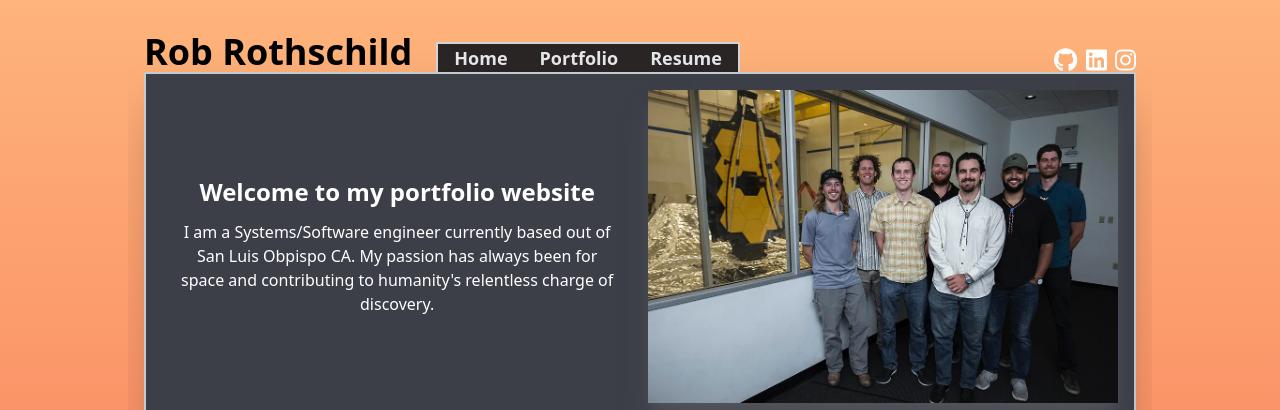
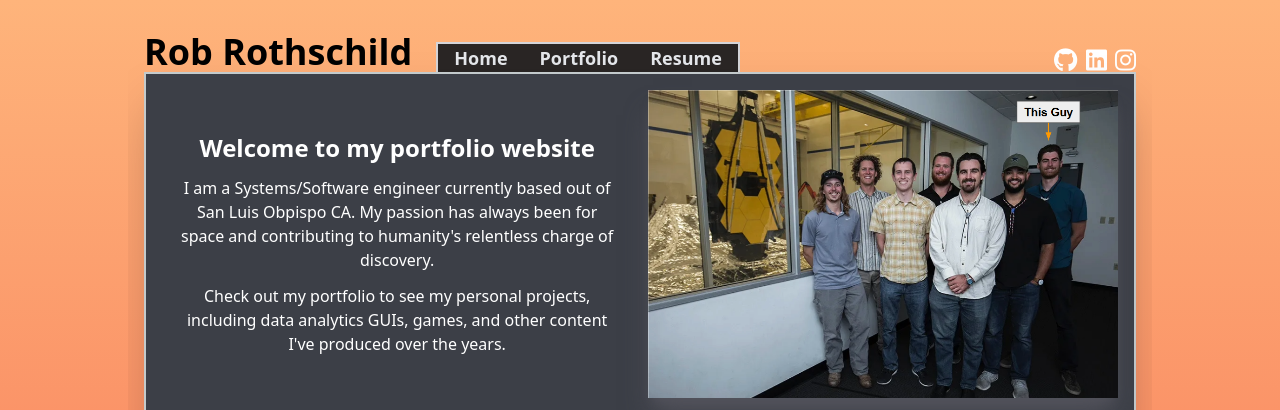
Before and after one commit to rarothschild/home_base, an Astro site: page / in a window 1280 px wide. Shown: the top 410 px of the page. Built offline with nearby package versions, Linux system fonts and the light colour scheme; Astro itself is replaced by a stand-in of ours.

Commit message:
update main image

```diff
--- a/src/pages/index.astro
+++ b/src/pages/index.astro
@@ -2,7 +2,7 @@
 // src/pages/apod.astro
 import Layout from '../layouts/Layout.astro';
 import { Image } from 'astro:assets';
-import JWST_Pic from '../images/JWST_GroupPicture.jpg';
+import JWST_Pic from '../images/JWST_Pic.png';
 
 // Fetch the APOD data
 import data from '../data/apod.json';
@@ -15,6 +15,7 @@ console.log(data)
 			<div class="flex flex-col gap-3 w-1/2 p-4 text-center">
 				<h3 class="font-bold text-2xl">Welcome to my portfolio website</h3>
 				<p class="self-center">I am a Systems/Software engineer currently based out of San Luis Obpispo CA. My passion has always been for space and contributing to humanity's relentless charge of discovery.</p>
+				<p class="self-center">Check out my portfolio to see my personal projects, including data analytics GUIs, games, and other content I've produced over the years.</p>
 			</div>
 			<div class="w-1/2">
 				<Image class="shadow-xl shadow-zinc-600" src={JWST_Pic} alt="A bird sitting on a nest of eggs." />
```
Also changed, not shown: src/images/JWST_Pic.png (added).
